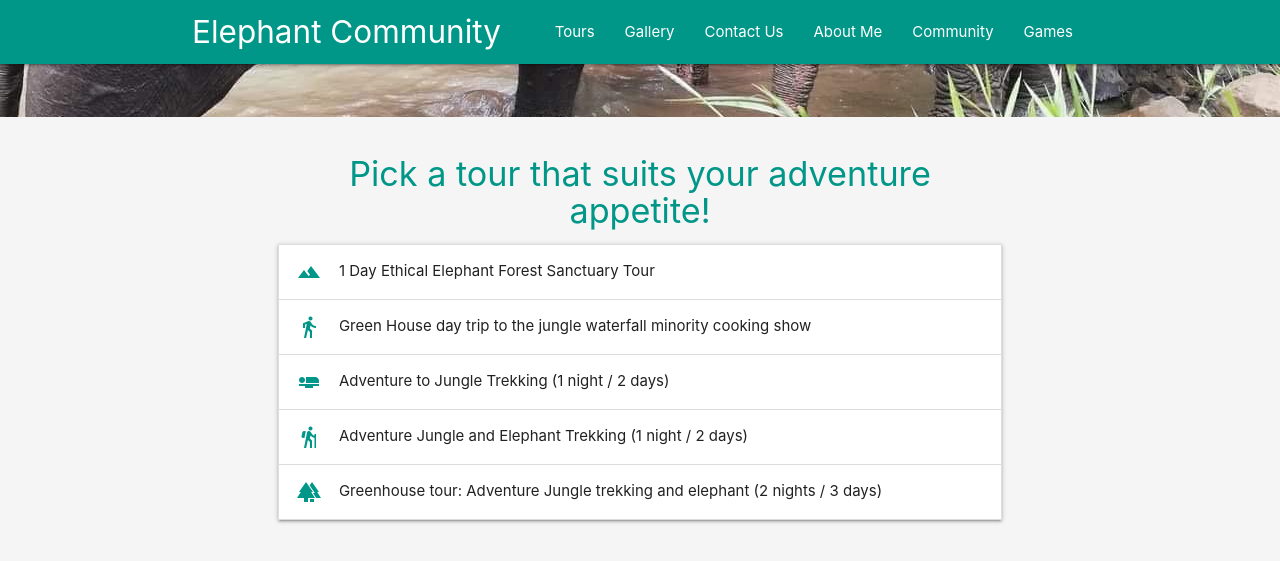
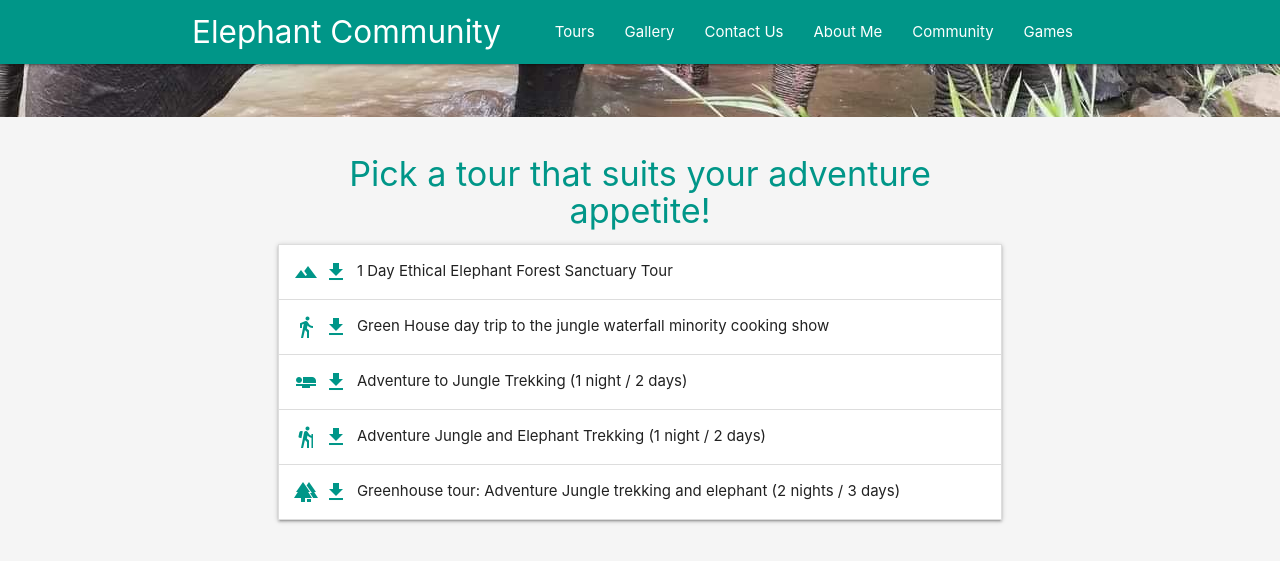
Before and after one commit to yong-lim/elephant, a Jekyll site: the page built from index.md, in a window 1280 px wide and 900 px high, scrolled down 447 px, cut to the strip 0-561 px from the top of the window. Built offline with Jekyll 4.4.1, drawn with Linux system fonts in a browser that asks for light colours; nearby versions of some CDN libraries.

Commit message:
Add an arrow down icon for the collapsible tours

```diff
--- a/_includes/tours.html
+++ b/_includes/tours.html
@@ -8,11 +8,11 @@
             {% for tour in site.data.tours %}
             <li>
               <div class="collapsible-header">
-                <i class="material-icons teal-text">{{ tour.icon }}</i>
+                <i class="material-icons teal-text" style="padding-right: 2em";>{{ tour.icon }} file_download</i>
                 {{ tour.title }}
               </div>
               <div class="collapsible-body">
-                <blockquote >{{ tour.detail | markdownify }}</blockquote>
+                <blockquote>{{ tour.detail | markdownify }}</blockquote>
               </div>
             </li>
             {% endfor %}
```
